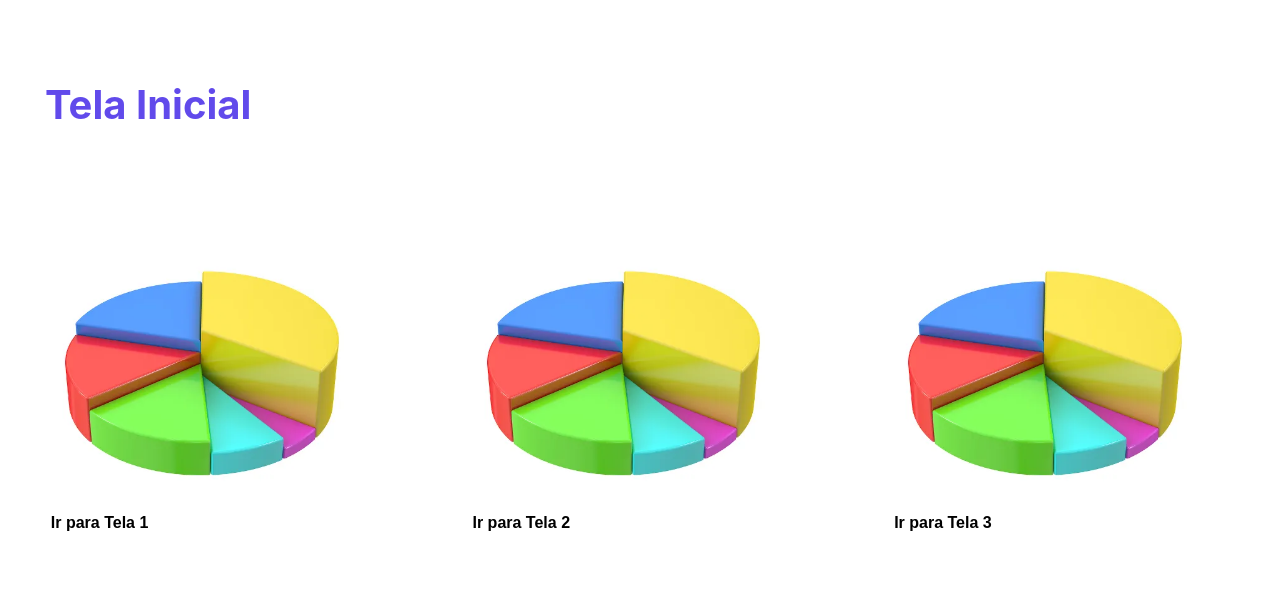
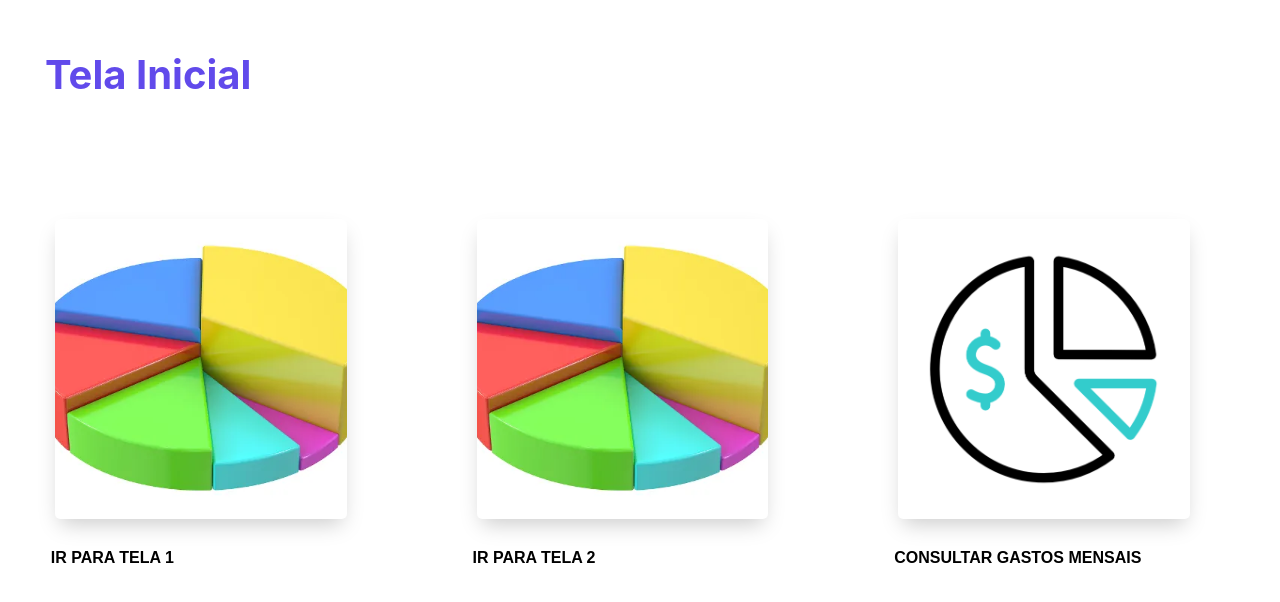
Before and after one commit to ElykelwinCosta/Projeto-Final-PAS, a React (Create React App) app: page /home in a window 1280 px wide. Shown: the top 602 px of the page. Built offline with nearby package versions, Linux system fonts and the light colour scheme.

Commit message:
botoes e ancoras

```diff
--- a/src/ConsultarGastosMes.css
+++ b/src/ConsultarGastosMes.css
@@ -8,12 +8,14 @@
 
 h2 {
     margin-bottom: 40px;
-    margin-top: 40px;
+    margin-top: 10px;
 }
 
-.titulo-1 {
+
+.titulo-1{
     color: #614aeb;
     font-size: 40px;
+
 }
 
 .select-container {
@@ -30,13 +32,20 @@ select {
     border-radius: 10px;
 }
 
-button {
+#botao-pesquisar {
     height: 35px;
-    border-radius: 10px;
+    border-radius: 90px;
     align-items: center;
     justify-content: center;
 }
 
+#botao-voltar{
+    background-color: #fff;
+    color: #614aeb;
+    justify-content: center;
+    margin-left: -20px;
+
+}
 
 .container-resultado {
     opacity: 1;
--- a/src/ConsultarGastosMes.js
+++ b/src/ConsultarGastosMes.js
@@ -2,6 +2,7 @@ import React, { useState } from 'react';
 import axios from 'axios';
 import './ConsultarGastosMes.css';
 import { FaSpinner } from 'react-icons/fa';
+import { useNavigate } from 'react-router-dom';
 
 const App = () => {
   const [items, setItems] = useState([]);
@@ -76,8 +77,19 @@ const App = () => {
     setMesSelecionado(mes);
   };
 
+  const navigate = useNavigate();
+  const handleNavigateToHome = () => {
+    navigate('/home');
+  };
+
   return (
     <div className="gastos-mes-container">
+     <div>
+      <button type='<a href="/home"></a>' id='botao-voltar' onClick={handleNavigateToHome}>❮ Voltar
+      </button>
+
+
+     </div>
       <h2 className="titulo-1">Gastos com pessoal ativo por mês</h2>
 
       <div className="select-container">
@@ -105,7 +117,7 @@ const App = () => {
           <option value="12">Dezembro</option>
         </select>
 
-        <button type="submit" onClick={enviar}>
+        <button id='botao-pesquisar' type="submit" onClick={enviar}>
           Pesquisar
         </button>
       </div>
--- a/src/HomeScreen.css
+++ b/src/HomeScreen.css
@@ -18,26 +18,35 @@ h2 {
     margin-right: 80px;
     gap: 110px;
 }
+.option-button-container.span {
+    color: red;
+}
 
 .option-button {
-    width: 350px;
-    height: 250px;
+    width: 300px;
+    height: 300px;
     margin: 10px;
     cursor: pointer;
     background-position: center;
     background-repeat: no-repeat;
     background-size: cover;
     position: relative;
+    box-shadow: 0 10px 20px -5px #ccc;
+    background-color: #fff;
+
+
 }
 
-.option-button span {
+.option-button span, a {
     font-size: 16px;
     font-weight: bold;
     position: absolute;
     color: black;
     text-align: left;
-    margin-top: 140px;
+    margin-top: 180px;
     margin-left: -150px;
+    text-decoration: none;
+    text-transform: uppercase;
 }
 
 #option-button-1 {
@@ -46,12 +55,14 @@ h2 {
 
 #option-button-2 {
     background-image: url('img/shutterstock-396863464.webp');
+
 }
 
 #option-button-3 {
-    background-image: url('img/shutterstock-396863464.webp');
+    background-image: url('img/pie.png');
+
 }
 
-.square-button:hover {
-    background-color: #45a049;
+#option-button-3:hover{
+    background-image: url('img/pie-chart.gif');
 }
--- a/src/HomeScreen.js
+++ b/src/HomeScreen.js
@@ -28,7 +28,7 @@ const HomeScreen = () => {
           <span>Ir para Tela 2</span>
         </button>
         <button id="option-button-3" className="option-button" onClick={handleNavigateToScreen3}>
-          <span>Ir para Tela 3</span>
+        <a href="/consultar-gastos-mes">Consultar gastos mensais</a>
         </button>
       </div>
     </div>
```
Also changed, not shown: src/img/pie.png (added), 1 other file (tests, documents, lock files or other folders).
